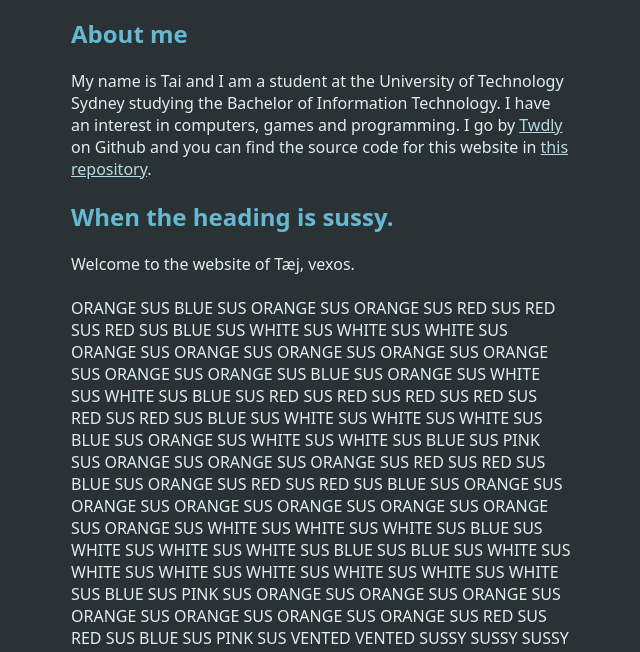
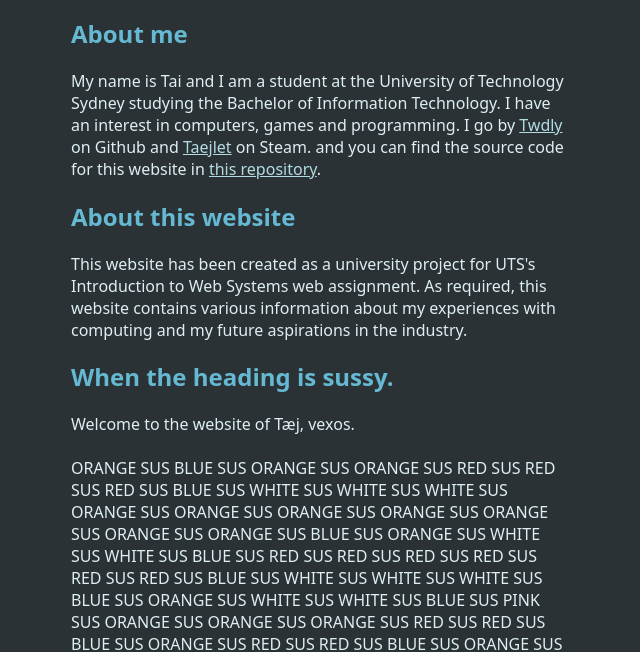
Before and after one commit to twdly/twdly.github.io, a plain HTML site: page index.html in a window 1280 px wide. Shown: the part 149-801 px from the top of the page, without its empty margins (319-959 px from the left). Drawn offline with Linux system fonts and the light colour scheme.

Commit message:
Add an about this website section

```diff
--- a/index.html
+++ b/index.html
@@ -19,12 +19,19 @@
         <h1>
             Home
         </h1>
-        <p id="description">This page contains a little bit of information about me.</p>
+        <p id="description">
+            This page contains a little bit of information about me.
+        </p>
         <h2>About me</h2>
         <p>
             My name is Tai and I am a student at the University of Technology Sydney studying the Bachelor of Information Technology.
             I have an interest in computers, games and programming.
-            I go by <a href="https://github.com/twdly">Twdly</a> on Github and you can find the source code for this website in <a href="https://github.com/twdly/twdly.github.io">this repository</a>.
+            I go by <a href="https://github.com/twdly">Twdly</a> on Github and <a href="https://steamcommunity.com/id/Taejlet/">Taejlet</a> on Steam. and you can find the source code for this website in <a href="https://github.com/twdly/twdly.github.io">this repository</a>.
+        </p>
+        <h2>About this website</h2>
+        <p>
+            This website has been created as a university project for UTS's Introduction to Web Systems web assignment.
+            As required, this website contains various information about my experiences with computing and my future aspirations in the industry.
         </p>
         <h2>When the heading is sussy.</h2>
         <p>
```
